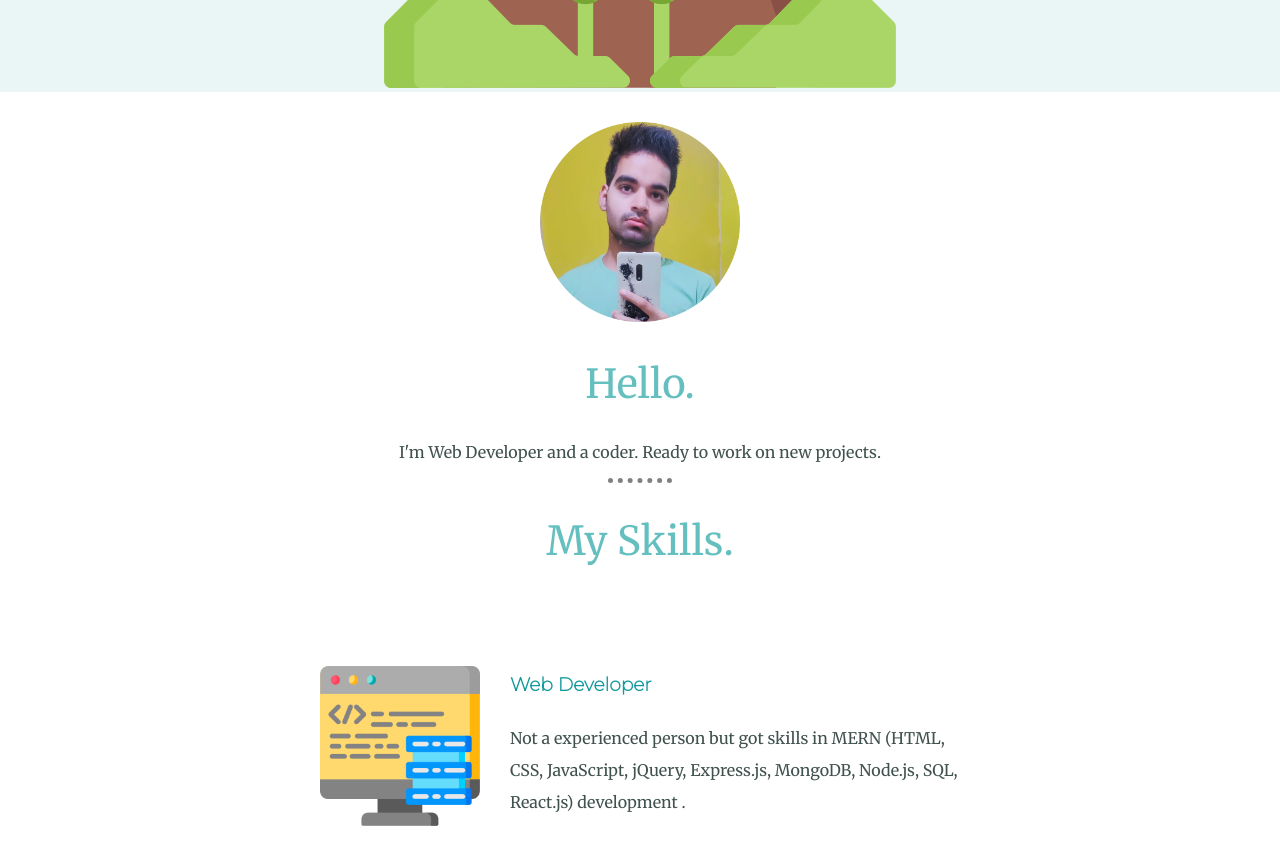
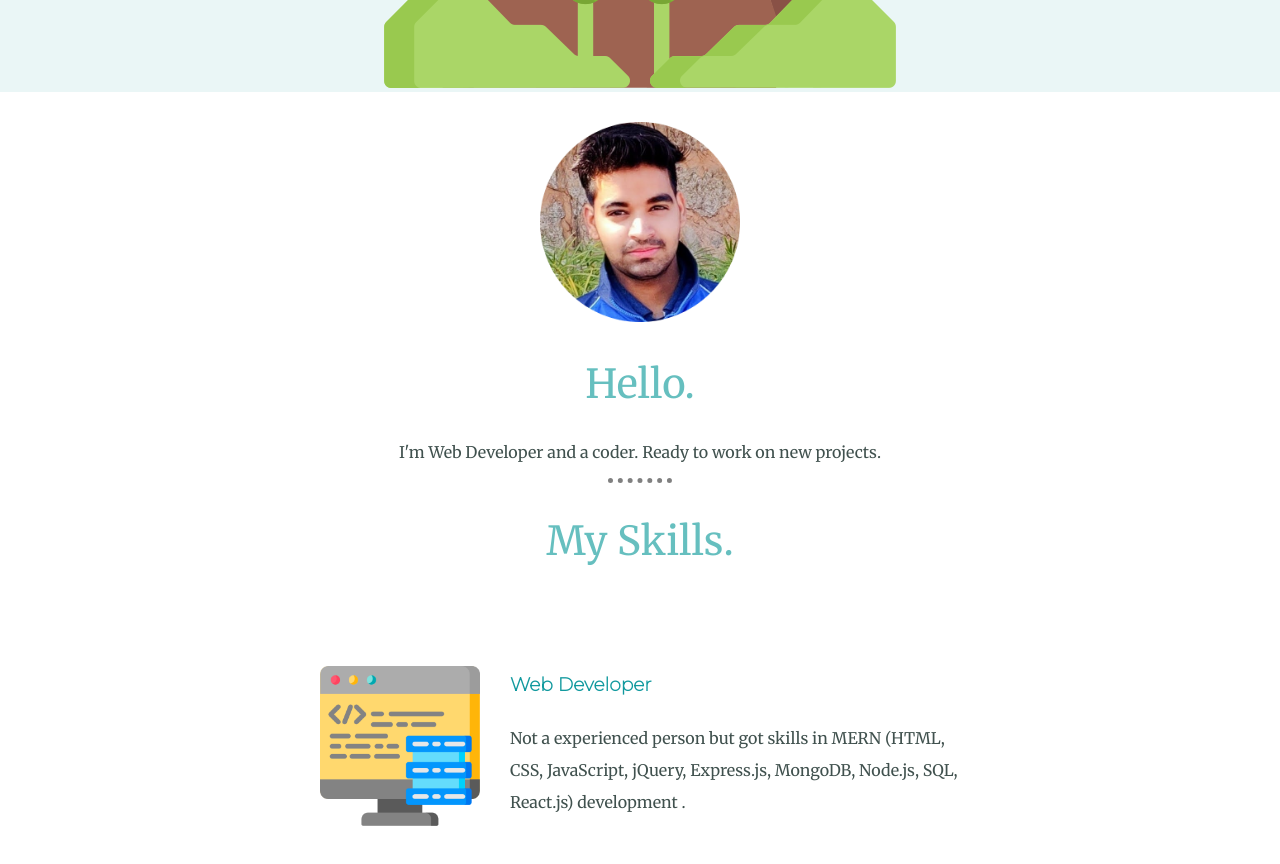
Before and after one commit to Shreyesh1/My-profile-site, a plain HTML site: page index.html in a window 1280 px wide. Shown: the part 820-1684 px from the top of the page. Drawn offline with Linux system fonts and the light colour scheme; a web font is replaced by a local one.

Commit message:
Update index.html

```diff
--- a/index.html
+++ b/index.html
@@ -30,7 +30,7 @@
 
   <div class="middle-container">
     <div class="profile">
-      <img src="IMG_20201001_211859-modified.png" alt="my profile" height="200px" width="200px">
+      <img src="ss-modified.png" alt="my profile" height="200px" width="200px">
       <h2>Hello.</h2>
       <p>I'm Web Developer and a coder. Ready to work on new projects.</p>
     </div>
```
